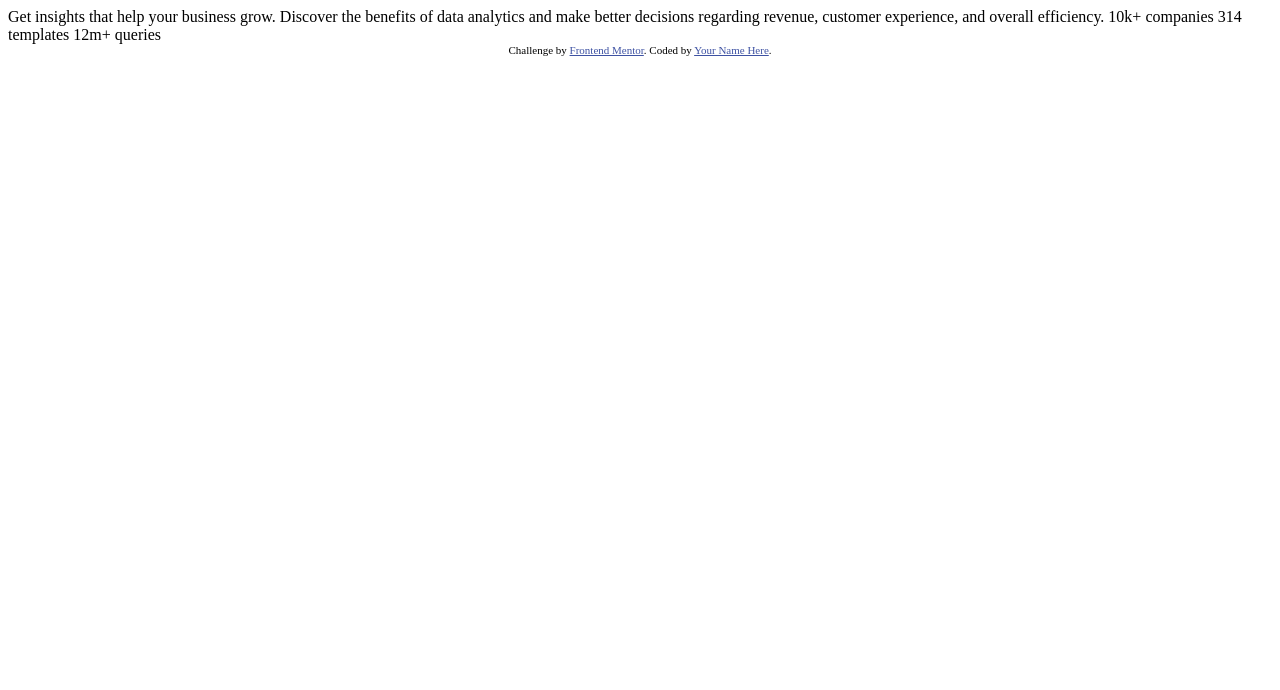
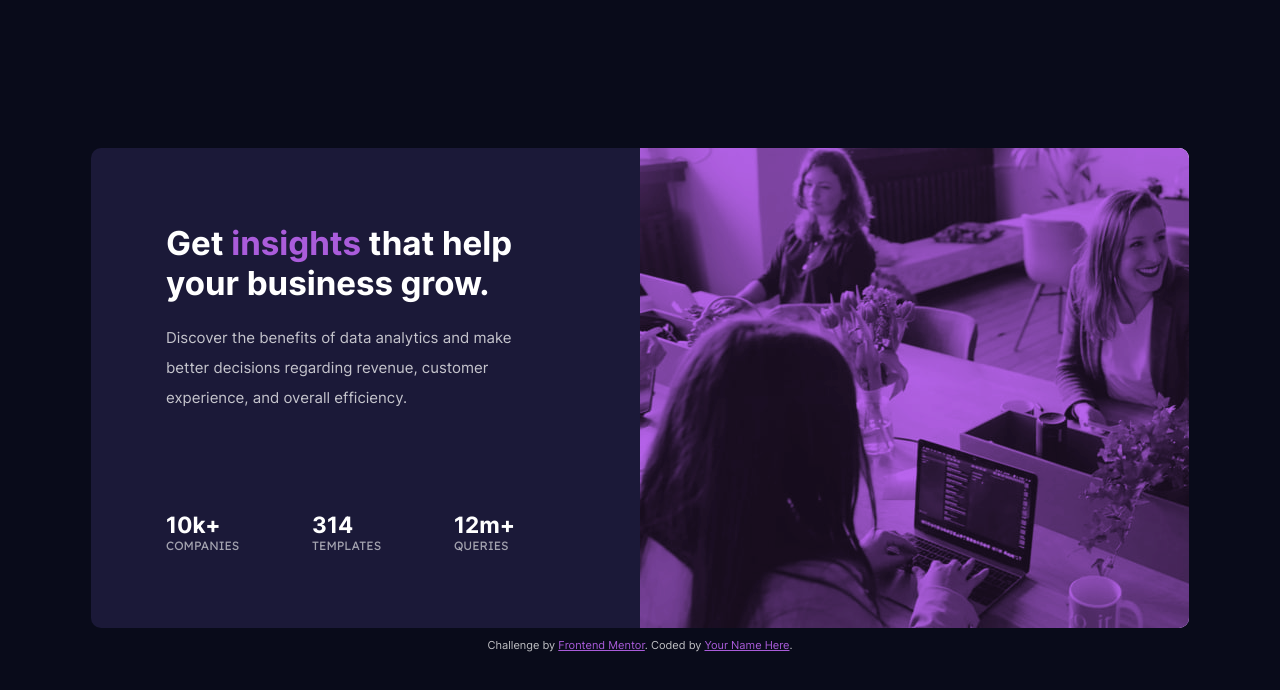
Before and after one commit to carderBeeBeeBee/Frontend-Mentor-11-Stats-Preview-Card-Component, a plain HTML site: page index.html in a window 1280 px wide. Drawn offline with Linux system fonts and the light colour scheme.

Commit message:
Media-queries

```diff
--- a/index.html
+++ b/index.html
@@ -3,31 +3,40 @@
 <head>
   <meta charset="UTF-8">
   <meta name="viewport" content="width=device-width, initial-scale=1.0"> <!-- displays site properly based on user's device -->
-
+  <link rel="stylesheet" href="style.css">
   <link rel="icon" type="image/png" sizes="32x32" href="./images/favicon-32x32.png">
-
   <title>Frontend Mentor | Stats preview card component</title>
-
-  <!-- Feel free to remove these styles or customise in your own stylesheet 👍 -->
-  <style>
-    .attribution { font-size: 11px; text-align: center; }
-    .attribution a { color: hsl(228, 45%, 44%); }
-  </style>
 </head>
 <body>
-
-  Get insights that help your business grow.
-
-  Discover the benefits of data analytics and make better decisions regarding revenue, customer
-  experience, and overall efficiency.
-
-  10k+ companies
-  314 templates
-  12m+ queries
-
-  <div class="attribution">
-    Challenge by <a href="https://www.frontendmentor.io?ref=challenge" target="_blank">Frontend Mentor</a>.
-    Coded by <a href="#">Your Name Here</a>.
+  <div class="wrapper">
+  <div class="container">
+    <div class="img-content">
+      <img src="./images/image-header-mobile.jpg" alt="Workers at a desk in an office">
+      <div class="img-overlay"></div>
+    </div>
+    <div class="text-content">
+      <section class="header-section">
+        <h1>Get <span>insights</span> that help your business grow.</h1>
+        <p>Discover the benefits of data analytics and make better decisions regarding revenue, customer
+        experience, and overall efficiency.</p>
+      </section>
+      <section class="stats">
+        <div class="companies-stat">
+          <h2>10k+<span>companies</span></h2>
+        </div>
+        <div class="templates-stat">
+          <h2>314<span>templates</span></h2>
+        </div>
+        <div class="queries-stat">
+          <h2>12m+<span>queries</span></h2>
+        </div>
+      </section>
+      </div>
+    </div>
+    <div class="attribution">
+      Challenge by <a href="https://www.frontendmentor.io?ref=challenge" target="_blank">Frontend Mentor</a>.
+      Coded by <a href="#">Your Name Here</a>.
+    </div>
   </div>
 </body>
 </html>
--- /dev/null
+++ b/style.css
@@ -0,0 +1,222 @@
+:root {
+    --main-bg-color: hsl(233, 47%, 7%);
+    --container-color: hsl(244, 38%, 16%);
+    --accent-color: hsl(277, 64%, 61%);
+    --p-text-color: hsla(0, 0%, 100%, 0.75);
+    --h1-stat-heading-color: hsl(0, 0%, 100%);
+    --stat-color: hsla(0, 0%, 100%, 0.6);
+}
+
+@font-face {
+    font-family: "Lexend Deca";
+    src: url("./fonts/LexendDeca-VariableFont_wght.ttf");
+    font-weight: 400;
+}
+
+/*THIS IS THE WRONG FONT!!!!!!!!*/
+@font-face {
+    font-family: "Inter";
+    src: url("./fonts/Inter-VariableFont_wght.ttf");
+    font-weight: 400 700;
+}
+
+* {
+    box-sizing: border-box;
+    padding: 0;
+    margin: 0;
+}
+
+html {
+    font-size: 15px;
+    color: var(--p-text-color);
+    font-family: "Inter", sans-serif;
+}
+
+body {
+    background-color: var(--main-bg-color);
+}
+
+.wrapper, .container, .stats {
+    display: flex;
+    flex-direction: column;
+}
+
+.wrapper {
+    height: 100vh;
+    width: 100vw;
+    justify-content: center;
+    align-items: center;
+    gap: 10px;
+    padding: 30px;
+}
+
+.container {
+    width: 90%;
+    background-color: var(--container-color);
+    align-items: center;
+    text-align: center;
+    border-radius: 10px;
+}
+
+.img-content  {
+    position: relative;
+    width: 100%;
+    overflow: hidden;
+    border-radius: 10px 10px 0px 0px;
+    filter: brightness(120%);
+}
+
+img {
+    position: relative;
+    display: block;
+    width: 100%;
+    object-fit: cover;
+    filter: contrast(80%);
+}
+
+.img-overlay {
+    position: absolute;
+    background-color: var(--accent-color);
+    mix-blend-mode: multiply;
+    height: 100%;
+    width: 100%;
+    top: 0;
+}
+
+h1, .stats {
+    color: var(--h1-stat-heading-color)
+}
+
+h1 span {
+    color: var(--accent-color);
+}
+
+.text-content {
+    display: flex;
+    flex-direction: column;
+    padding: 40px;
+    gap: 40px;
+}
+
+.text-content p {
+    font-weight: 400;
+}
+
+.header-section {
+    display: flex;
+    flex-direction: column;
+    gap: 20px;
+}
+
+.header-section h1 {
+    font-size: 1.8rem;
+    font-weight: 700;
+}
+
+.header-section p {
+    line-height: 25px;
+}
+
+.stats {
+    align-items: center;
+    text-align: center;
+    color: var(--h1-stat-heading-color);
+    gap: 30px;
+}
+
+.stats span {
+    color: var(--stat-color);
+    font-family: "Lexend Deca", sans-serif;
+    text-transform: uppercase;
+    font-weight: 400;
+    font-size: 0.8rem;
+}
+
+h2 {
+    display: flex;
+    flex-direction: column;
+    justify-content: center;
+    align-items: center;
+}
+
+.attribution {
+    font-size: 11px;
+    text-align: center;
+    color: var(--p-text-color);
+}
+
+.attribution a {
+    color: var(--accent-color);
+}
+
+@media (max-width: 767px) {
+    @media (max-height: 875px) {
+        .wrapper {
+            justify-content: flex-start;
+        }
+    }
+}
+
+@media (min-width: 768px) {
+    .container {
+        display: grid;
+        grid-template-columns: 1fr 1fr;
+        grid-template-rows: 1fr;
+        text-align: left;
+        align-items: center;
+        min-height: 450px;
+        max-width: 1100px;
+    }
+
+    .img-content {
+        order: 2;
+        width: 100%;
+        height: 100%;
+        max-height: 100%;
+        overflow: hidden;
+        border-radius: 0px 10px 10px 0px;
+    }
+
+    .img-content img {
+        height: 100%;
+        width: auto;
+    }
+
+    .text-content {
+        order: 1;
+        justify-content: space-between;
+        align-items: center;
+        min-height: 0;
+        height: 100%;
+        padding: 75px 125px 75px 75px;
+    }
+
+    .header-section {
+        gap: 20px;
+    }
+
+    .header-section h1 {
+        font-size: 2.2rem;
+    }
+
+    .header-section p {
+        line-height: 30px;
+    }
+
+    .stats {
+        flex-direction: row;
+        width: 100%;
+        justify-content: space-between;
+    }
+
+    .stats h2 {
+        justify-content: left;
+        align-items: baseline;
+    }
+
+    @media (max-height: 530px) {
+        .wrapper {
+            justify-content: flex-start;
+        }
+    }
+}
```
Also changed, not shown: fonts/Inter-VariableFont_wght.ttf (added), fonts/LexendDeca-VariableFont_wght.ttf (added), fonts/OFL.txt (added), fonts/README.txt (added).
